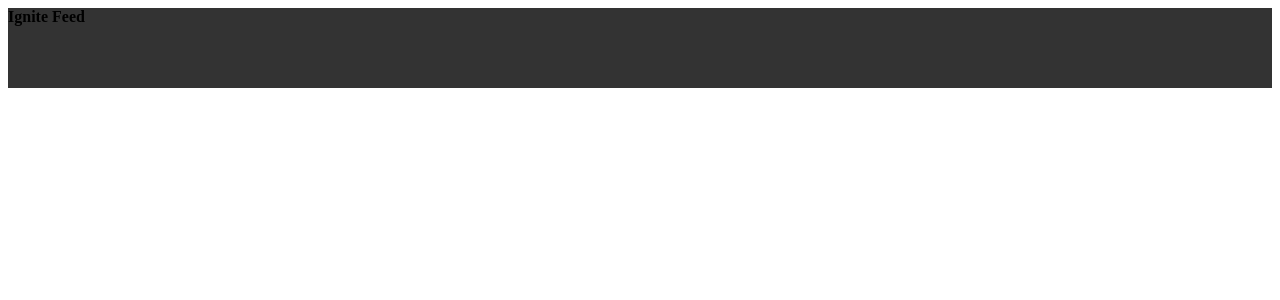
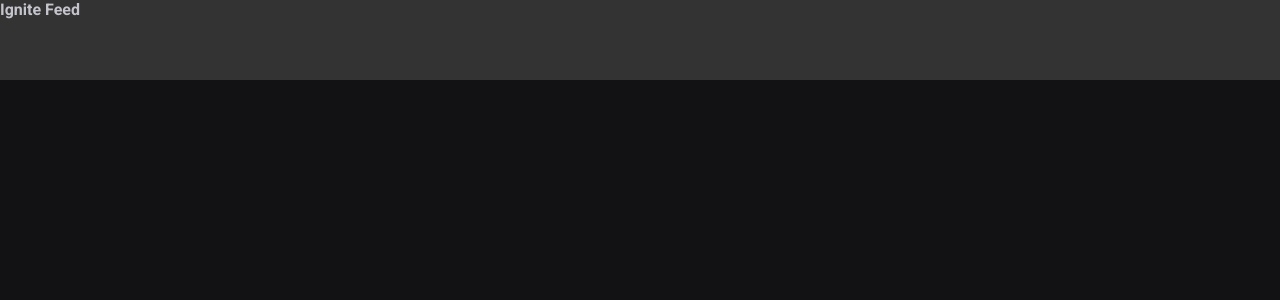
Before and after one commit to manoelvieira0/ignite-feed, a React (Vite) app: page / in a window 1280 px wide. Shown: the top 300 px of the page. Built offline with nearby package versions, Linux system fonts and the light colour scheme.

Commit message:
Estilização Global

```diff
--- a/index.html
+++ b/index.html
@@ -1,12 +1,18 @@
 <!doctype html>
 <html lang="en">
+
 <head>
+  <link rel="preconnect" href="https://fonts.googleapis.com">
+  <link rel="preconnect" href="https://fonts.gstatic.com" crossorigin>
   <meta charset="UTF-8" />
   <meta name="viewport" content="width=device-width, initial-scale=1.0" />
   <title>Ignite Feed</title>
+  <link href="https://fonts.googleapis.com/css2?family=Roboto:wght@400;700&display=swap" rel="stylesheet">
 </head>
+
 <body>
   <div id="root"></div>
   <script type="module" src="/src/main.jsx"></script>
 </body>
+
 </html>
--- a/src/App.jsx
+++ b/src/App.jsx
@@ -1,4 +1,6 @@
 import { Header } from "./components/Header";
+
+import './global.css'
 
 export function App() {
   return (
--- a/src/components/Header.jsx
+++ b/src/components/Header.jsx
@@ -2,7 +2,7 @@
 
 export function Header() {
   return (
-    <header  className={styles.header}>
+    <header className={styles.header}>
       <strong>Ignite Feed</strong>
     </header>
   )
--- /dev/null
+++ b/src/global.css
@@ -0,0 +1,30 @@
+:root {
+  --white: #fff;
+  --gray-100: #e1e1e6;
+  --gray-300: #c4c4cc;
+  --gray-400: #8d8d99;
+  --gray-600: #323238;
+  --gray-700: #29292e;
+  --gray-800: #202024;
+  --gray-900: #121214;
+
+  --green-500: #00875f;
+}
+
+* {
+  margin: 0;
+  padding: 0;
+  box-sizing: border-box;
+}
+
+body {
+  background: var(--gray-900);
+  color: var(--gray-300);
+  -webkit-font-smoothing: antialiased;
+}
+
+body, input, textarea, button {
+  font-family: "Roboto", sans-serif;
+  font-weight: 400;
+  font-size: 1rem;
+}
```
Lines whose indentation alone changed are shown as unchanged.
